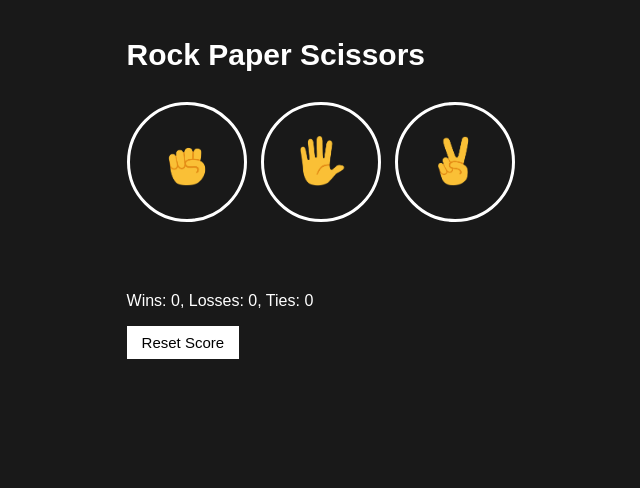
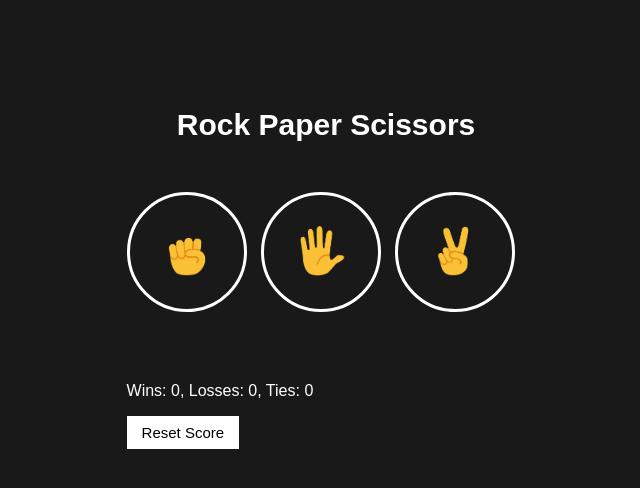
Before and after one commit to DeniseDichiara/Rock-Paper-Scissors, a plain HTML site: page index.html in a window 1280 px wide. Shown: the whole page, without its empty margins (314-954 px from the left). Drawn offline with Linux system fonts and the light colour scheme.

Commit message:
Added margins top and bottom and added title-container to center class ="title"

```diff
--- a/index.html
+++ b/index.html
@@ -8,7 +8,9 @@
 
 <body>
     <div class="container">
-        <p class="title">Rock Paper Scissors</p>
+        <div class="title-container">
+            <p class="title">Rock Paper Scissors</p>
+        </div>
 
         <button onclick="playGame('Rock');" class="move-button">
             <img src="images/rock-emoji.png" class="move-icon">
--- a/style.css
+++ b/style.css
@@ -7,9 +7,16 @@ body {
     justify-content: center;
 }
 
+.title-container{
+    display: flex;
+    justify-content: center;
+}
+
 .title {
     font-size: 30px;
     font-weight: bold;
+    margin-top: 100px;
+    margin-bottom: 50px;
 }
 
 .move-icon {
```
